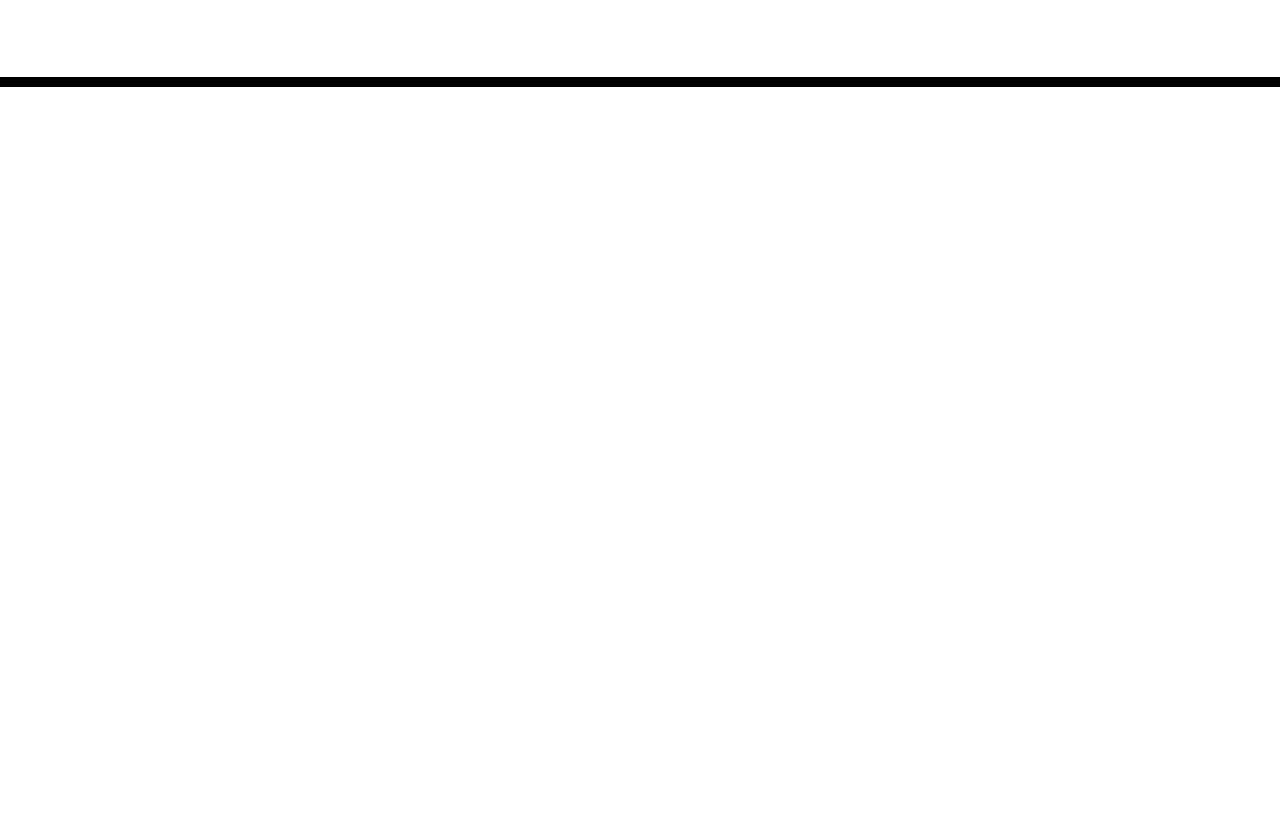
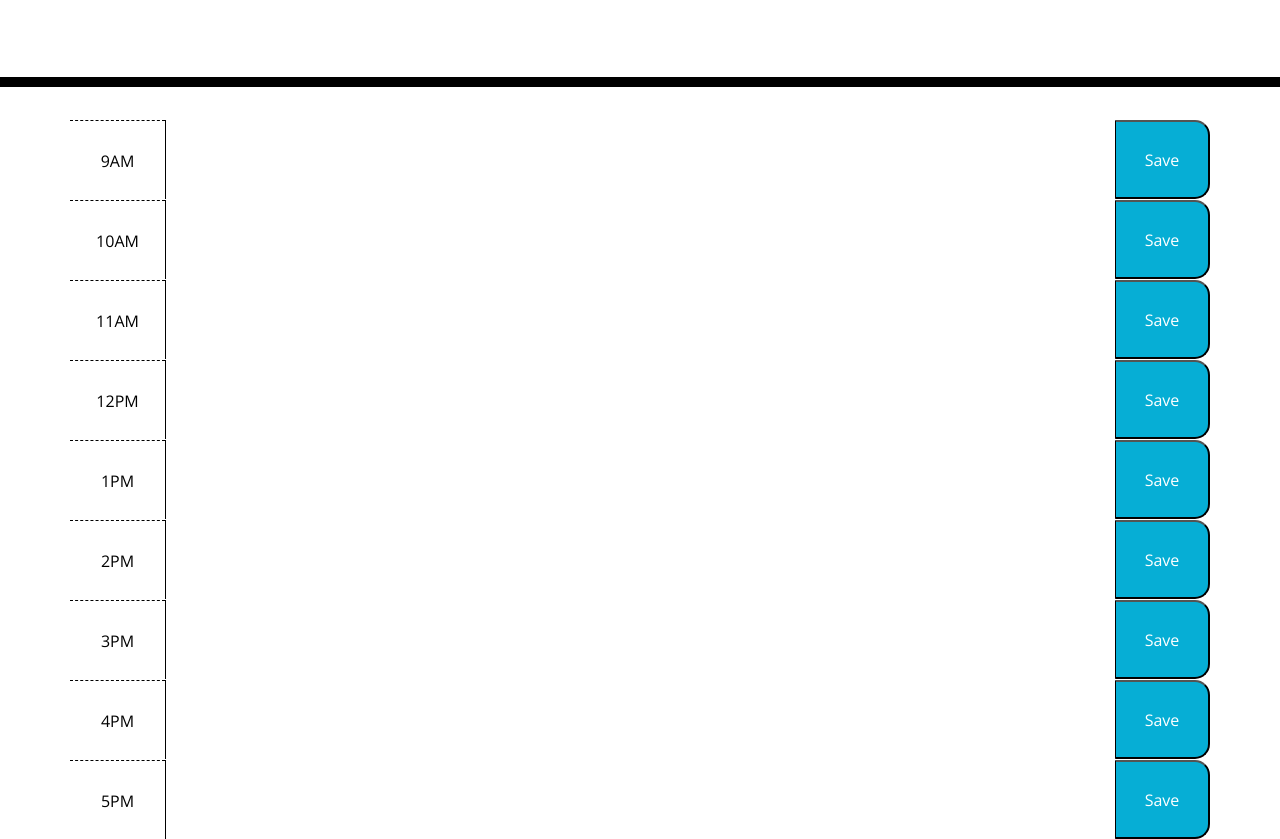
Before and after one commit to tyler94flynn/challenge-05-workday-scheduler, a plain HTML site: page index.html in a window 1280 px wide. Shown: the part 181-1020 px from the top of the page. Before the commit the page ends 800 px from the top, so only its background shows below. Drawn offline with nearby package versions, Linux system fonts and the light colour scheme.

Commit message:
time blocks added

```diff
--- a/index.html
+++ b/index.html
@@ -29,10 +29,81 @@
       <p id="currentDay" class="lead"></p>
     </header>
     <div class="container">
-      <!-- Timeblocks go here -->
+      <div class="row time-block" id="9am">
+        <div class="hour col-md-1">
+          9AM
+        </div>
+        <textarea class="col-md-10 description" id="9"></textarea>
+        <button class="col-md-1 saveBtn">Save</button>
+      </div>
+
+      <div class="row time-block" id="10am">
+        <div class="hour col-md-1">
+          10AM
+        </div>
+        <textarea class="col-md-10 description" id="10"></textarea>
+        <button class="col-md-1 saveBtn">Save</button>
+      </div>
+
+      <div class="row time-block" id="11am">
+        <div class="hour col-md-1">
+          11AM
+        </div>
+        <textarea class="col-md-10 description" id="11"></textarea>
+        <button class="col-md-1 saveBtn">Save</button>
+      </div>
+
+      <div class="row time-block" id="12pm">
+        <div class="hour col-md-1">
+          12PM
+        </div>
+        <textarea class="col-md-10 description" id="12"></textarea>
+        <button class="col-md-1 saveBtn">Save</button>
+      </div>
+
+      <div class="row time-block" id="1pm">
+        <div class="hour col-md-1">
+          1PM
+        </div>
+        <textarea class="col-md-10 description" id="13"></textarea>
+        <button class="col-md-1 saveBtn">Save</button>
+      </div>
+
+      <div class="row time-block" id="2pm">
+        <div class="hour col-md-1">
+          2PM
+        </div>
+        <textarea class="col-md-10 description" id="14"></textarea>
+        <button class="col-md-1 saveBtn">Save</button>
+      </div>
+
+      <div class="row time-block" id="3pm">
+        <div class="hour col-md-1">
+          3PM
+        </div>
+        <textarea class="col-md-10 description" id="15"></textarea>
+        <button class="col-md-1 saveBtn">Save</button>
+      </div>
+
+      <div class="row time-block" id="4pm">
+        <div class="hour col-md-1">
+          4PM
+        </div>
+        <textarea class="col-md-10 description" id="16"></textarea>
+        <button class="col-md-1 saveBtn">Save</button>
+      </div>
+
+      <div class="row time-block" id="5pm">
+        <div class="hour col-md-1">
+          5PM
+        </div>
+        <textarea class="col-md-10 description" id="17"></textarea>
+        <button class="col-md-1 saveBtn">Save</button>
+      </div>
     </div>
 
     <script src="https://code.jquery.com/jquery-3.4.1.min.js"></script>
     <script src="https://cdnjs.cloudflare.com/ajax/libs/moment.js/2.24.0/moment.min.js"></script>
+    <script src="./script.js"></script>
   </body>
 </html>
```
Also changed, not shown: script.js (added).
